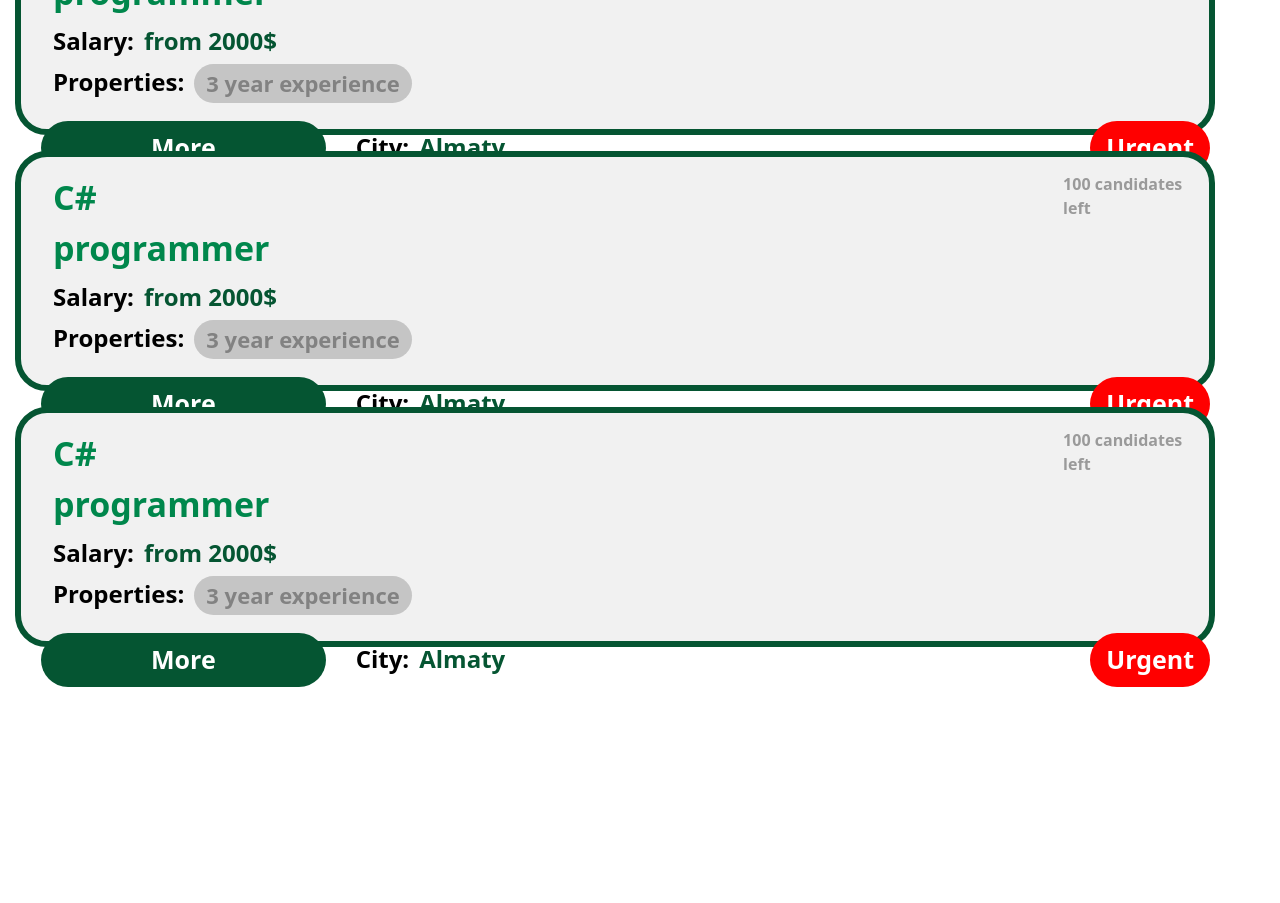
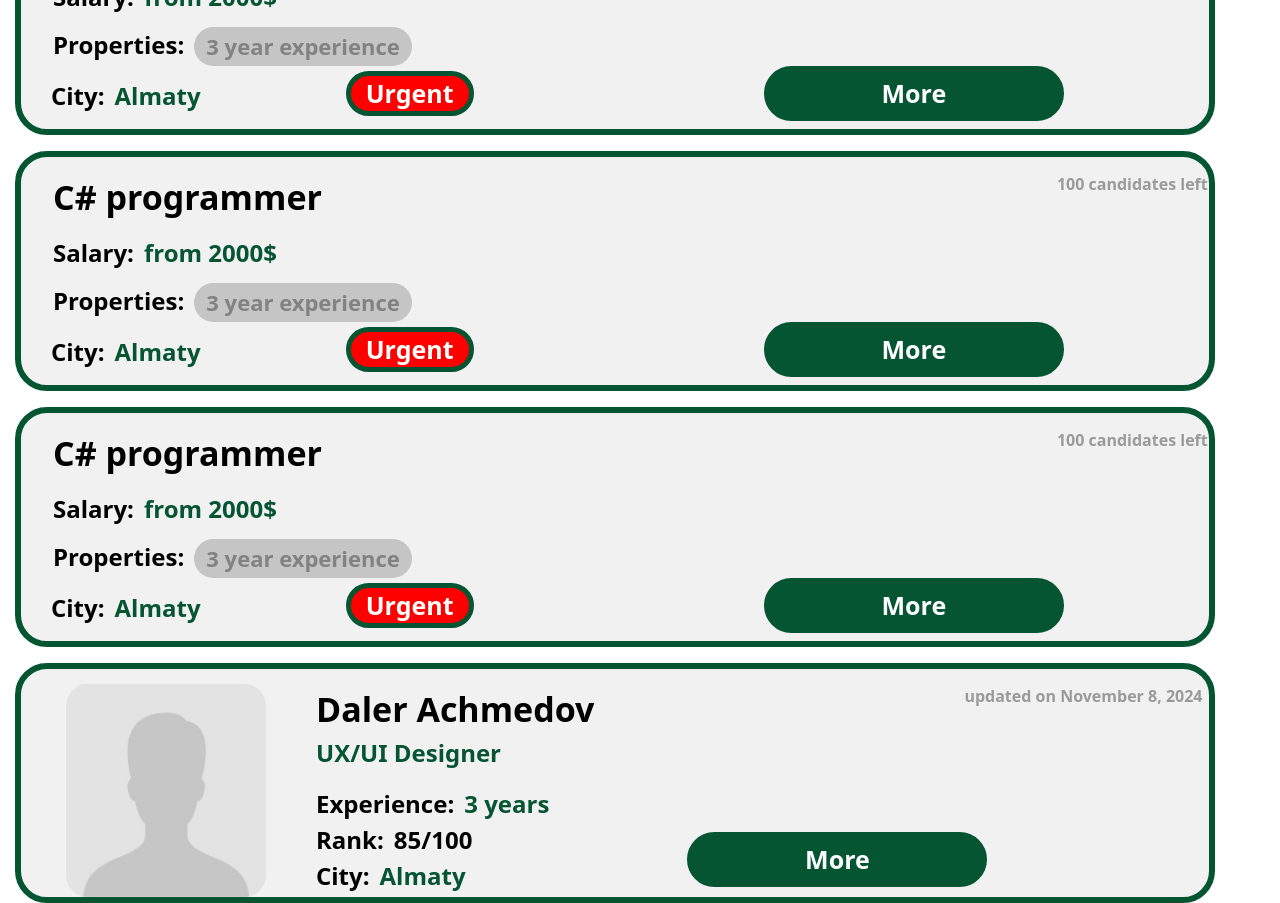
Before and after one commit to BALMUZDAQ-STUDIO/Freedom-hack-Front, a React (Vite) app: page / in a window 1280 px wide. Shown: the part 760-1663 px from the top of the page. Before the commit the page ends 1447 px from the top, so only its background shows below. Built offline with nearby package versions, Linux system fonts and the light colour scheme.

Commit message:
updated cards

```diff
--- /dev/null
+++ b/src/components/CandidateCard.jsx
@@ -0,0 +1,31 @@
+import React from 'react'
+import { CustomButton } from '../UI/index.js'
+
+const CandidateCard = ({name, avatarSrc, profession, experience, rank, city, date}) => {
+  return (
+    <div className='w-[1200px] h-[240px] border-solid border-[6px] border-main bg-[#F1F1F1] rounded-[32px] ml-[15px] flex'>
+        <img src={avatarSrc} alt="avatar" width={"200px"} height={"200px"} className='ml-[45px] mt-[15px]'/>
+
+        <div className='flex-inline ml-[50px]'>
+            <div className='flex mt-[15px]'>
+                <h1 className='text-[34px] font-inter font-extrabold'>{name}</h1>
+                <p className='text-[16px] text-[#9A9A9A] ml-[370px] font-[700]'>updated on {date}</p>
+            </div>
+
+            <h2 className='text-[24px] font-inter font-semibold text-[#055532]'>{profession}</h2>
+
+            <h2 className='flex mt-[15px] text-[24px] font-inter font-semibold'>Experience: <p className='text-[24px] font-inter font-semibold text-[#055532] ml-[10px]'>{experience}</p></h2>
+
+            <div className='flex w-[100%]'>
+                <div>
+                    <h2 className='flex text-[24px] font-inter font-semibold' >Rank: <p className='text-[24px] font-inter font-semibold ml-[10px]'>{rank}/100</p></h2>
+                    <h2 className='flex text-[24px] font-inter font-semibold' >City: <p className='text-[24px] font-inter font-semibold text-[#055532] ml-[10px]'>{city}</p></h2>
+                </div>
+                <CustomButton containerStyles='text-[23px] font-inter font-bold !bg-[#055532] w-[300px] h-[55px] rounded-[30px] ml-[435px] border-0 ml-0 mr-0 pl-0 pr-0 mt-[10px]' textStyles = "text-white" title = "More"/>
+            </div>
+        </div>
+    </div>
+  )
+}
+
+export default CandidateCard
--- a/src/components/VacancyCard.jsx
+++ b/src/components/VacancyCard.jsx
@@ -1,20 +1,21 @@
 import React from 'react'
+import { CustomButton } from '../UI/index.js'
 
 const VacancyCard = ({profession, salary, properties, city, candidatesCount}) => {
   return (
     <div className='w-[1200px] h-[240px] border-solid border-[6px] border-main bg-[#F1F1F1] rounded-[32px] ml-[15px]'>
-        <div className='ml-[32px] mb-[18px]'>
+        <div className='ml-[32px]'>
           <div className='flex mt-[15px]'>
-            <h1 className='text-[34px] font-inter font-bold text-[#00874C]'>{profession}</h1>
-            <p className='text-[16px] text-[#9A9A9A] ml-[750px] font-[700]'>{candidatesCount} candidates left</p>
+            <h1 className='text-[34px] font-inter font-extrabold'>{profession}</h1>
+            <p className='text-[16px] text-[#9A9A9A] ml-[735px] font-[700]'>{candidatesCount} candidates left</p>
           </div>
-          <h2 className='text-[24px] font-inter font-bold flex mt-[5px]'>Salary: <p className='text-[#055532] text-[24px] ml-[10px]'>{salary}</p></h2>
-          <h2 className='text-[24px] font-inter font-bold flex mt-[5px]'>Properties: <p className='text-[22px] text-[#828282] pt-[3px] pb-[3px] pl-[12px] pr-[12px] ml-[10px] bg-[#C5C5C5] rounded-[40px]'>{properties}</p></h2>
+          <h2 className='text-[24px] font-inter font-semibold flex mt-[12px]'>Salary: <p className='text-[#055532] text-[24px] ml-[10px]'>{salary}</p></h2>
+          <h2 className='text-[24px] font-inter font-semibold flex mt-[12px]'>Properties: <p className='text-[22px] text-[#828282] pt-[3px] pb-[3px] pl-[12px] pr-[12px] ml-[10px] bg-[#C5C5C5] rounded-[40px]'>{properties}</p></h2>
         </div>
-        <div className='flex w-[1000px]'>
-          <button className='text-white text-[25px] font-inter font-bold bg-[#055532] pt-[8px] pb-[8px] pl-[110px] pr-[110px] rounded-[30px] ml-[20px]'>More</button>
-          <h2 className='flex text-[24px] font-inter font-bold ml-[30px] h-[30px] mt-[8px]'>City: <p className='text-[#055532] text-[24px] ml-[10px]'>{city}</p></h2>
-          <button className='text-white text-[25px] font-inter font-bold bg-[#FF0000] pt-[8px] pb-[8px] pl-[16px] pr-[16px] rounded-[30px] ml-[585px]'>Urgent</button>
+        <div className='flex w-[100%]'>
+          <h2 className='flex text-[24px] font-inter font-bold ml-[30px] mt-[12px]'>City: <p className='text-[#055532] text-[24px] ml-[10px]'>{city}</p></h2>
+          <CustomButton containerStyles='text-[10px] font-inter font-bold !bg-[#FF0000] w-[128px] h-[45px] rounded-[30px] border-0 ml-[560px] mr-[15px] pl-0 pr-0 mt-[5px]' textStyles = "text-white text-[16px]" title = "Urgent"/>
+          <CustomButton containerStyles='text-[23px] font-inter font-bold !bg-[#055532] w-[300px] h-[55px] rounded-[30px] ml-[20px] border-0 ml-0 mr-0 pl-0 pr-0' textStyles = "text-white" title = "More"/>
         </div>
     </div>
   )
--- a/src/constants/icons.js
+++ b/src/constants/icons.js
@@ -1,9 +1,10 @@
 import logo from "../../public/assets/icons/logo.svg";
 import eyeClose from "../../public/assets/icons/eye-close.svg";
 import eyeOpen from "../../public/assets/icons/eye-open.svg";
-
+import avatar from "../../public/assets/icons/images/avatar.png";
  export default {
     logo,
     eyeClose,
-    eyeOpen
+    eyeOpen,
+    avatar
 };
--- a/src/pages/Home.jsx
+++ b/src/pages/Home.jsx
@@ -1,7 +1,9 @@
 import React, { useEffect } from 'react'
 import Header from '../modules/Header'
 import VacancyCard from '../components/VacancyCard';
+import CandidateCard from '../components/CandidateCard';
 import { useGlobalContext } from '../lib/context';
+import {icons} from "../constants/index.js";
 
 const arr=[1,2,3,4,5];
 function Home() {
@@ -25,6 +27,15 @@ function Home() {
           candidatesCount={100}
         />
       ))}
+      <CandidateCard
+          avatarSrc={icons.avatar}
+          name={"Daler Achmedov"}
+          profession={"UX/UI Designer"}
+          experience={"3 years"}
+          rank={"85"}
+          city={"Almaty"}
+          date={"November 8, 2024"}
+        />
     </div>
     </main>
   )
```
Also changed, not shown: public/assets/icons/images/avatar.png (added).
